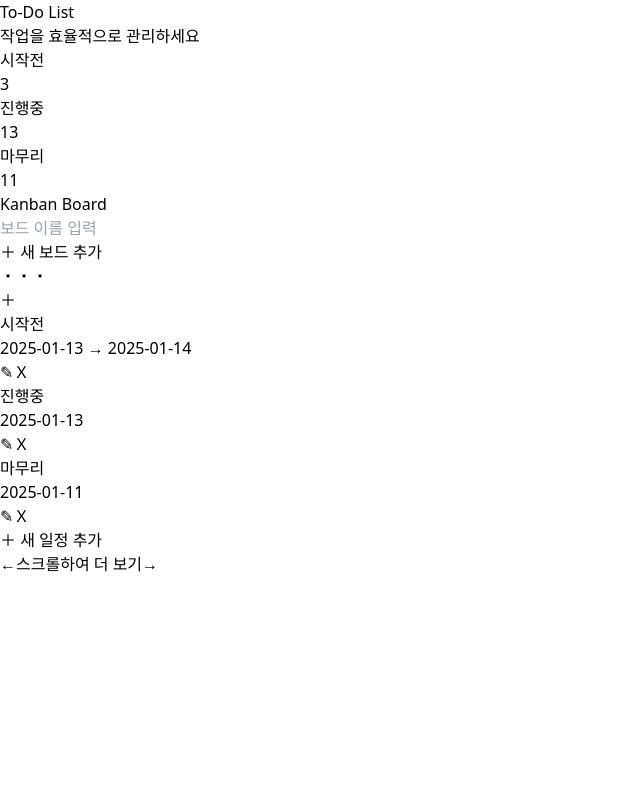
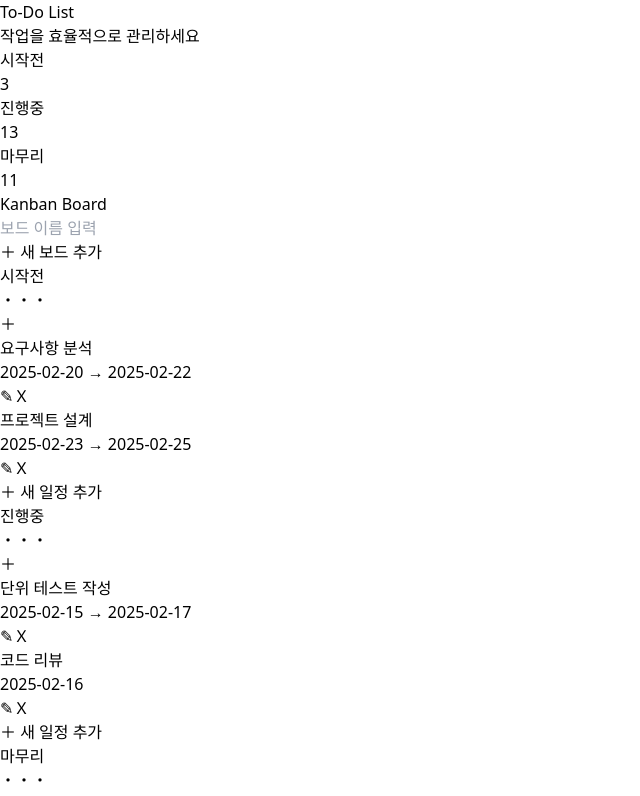
Before and after one commit to seungmin2222/LSM_ToDoPage, a Next.js app: page / in a window 1280 px wide. Shown: the top 796 px of the page, without its empty margins (0-640 px from the left). Built offline with nearby package versions, Linux system fonts and the light colour scheme.

Commit message:
✨ Feat: uuid 적용 및 보드, 아이템의 데이터 타입 재정의

```diff
--- a/src/components/todo/KanbanColumn.tsx
+++ b/src/components/todo/KanbanBoard.tsx
@@ -1,16 +1,16 @@
 'use client';
 
-import { MenuItem } from '@/types/kanban';
+import { KanbanBoard as KanbanBoardProps, MenuItem } from '@/types/kanban';
 import { useRef, useState } from 'react';
 import KanbanDropdownMenu from './KanbanDropdownMenu';
-import TodoItem from './KanbanItem';
+import KanbanItem from './KanbanItem';
 import KanbanItemForm from './KanbanItemForm';
 
-interface KanbanColumnProps {
-  title: string;
-}
-
-export default function KanbanColumn({ title }: KanbanColumnProps) {
+export default function KanbanBoard({
+  boardId,
+  title,
+  items,
+}: KanbanBoardProps) {
   const [showForm, setShowForm] = useState(false);
   const [showOptions, setShowOptions] = useState(false);
   const [isEditing, setIsEditing] = useState(false);
@@ -110,27 +110,19 @@ export default function KanbanColumn({ title }: KanbanColumnProps) {
       </div>
 
       <div className="space-y-2">
-        <TodoItem
-          id={1}
-          title={'시작전'}
-          content="1"
-          startDate={new Date('2025-01-13')}
-          endDate={new Date('2025-01-14')}
-        />
-        <TodoItem
-          id={2}
-          title={'진행중'}
-          content="2"
-          startDate={new Date('2025-01-13')}
-          endDate={new Date('2025-01-13')}
-        />
-        <TodoItem
-          id={3}
-          title={'마무리'}
-          content="3"
-          startDate={new Date('2025-01-11')}
-          endDate={new Date('2025-01-11')}
-        />
+        {items.map((item) => (
+          <KanbanItem
+            key={item.kanbanId}
+            kanbanId={item.kanbanId}
+            title={item.title}
+            content={item.content}
+            startDate={item.startDate}
+            endDate={item.endDate}
+            boardId={item.boardId}
+            order={item.order}
+            createdAt={item.createdAt}
+          />
+        ))}
         <button
           onClick={() => setShowForm(true)}
           className="w-full rounded-lg border border-gray-700 bg-gray-800/50 p-3 text-left text-gray-400 transition-all hover:bg-gray-700"
@@ -139,7 +131,13 @@ export default function KanbanColumn({ title }: KanbanColumnProps) {
         </button>
       </div>
 
-      {showForm && <KanbanItemForm onClose={() => setShowForm(false)} />}
+      {showForm && (
+        <KanbanItemForm
+          onClose={() => setShowForm(false)}
+          boardId={boardId}
+          initialData={undefined}
+        />
+      )}
     </div>
   );
 }
--- a/src/components/todo/KanbanDropdownMenu.tsx
+++ b/src/components/todo/KanbanDropdownMenu.tsx
@@ -1,11 +1,5 @@
-import { MenuItem } from '@/types/kanban';
+import { KanbanDropdownMenuProps } from '@/types/kanban';
 import { createPortal } from 'react-dom';
-
-interface KanbanDropdownMenuProps {
-  items: MenuItem[];
-  onClose: () => void;
-  position: { x: number; y: number };
-}
 
 export default function KanbanDropdownMenu({
   items,
--- a/src/components/todo/KanbanItem.tsx
+++ b/src/components/todo/KanbanItem.tsx
@@ -1,4 +1,4 @@
-import { KanbanItem as KanbanItemProps } from '@/types/kanban';
+import { KanbanItem as KanbanItemType } from '@/types/kanban';
 import { format } from 'date-fns';
 import { ko } from 'date-fns/locale';
 import { useState } from 'react';
@@ -6,12 +6,15 @@ import KanbanItemDetail from './KanbanItemDetail';
 import KanbanItemForm from './KanbanItemForm';
 
 export default function KanbanItem({
-  id,
+  kanbanId,
   title,
   content,
   startDate,
   endDate,
-}: KanbanItemProps) {
+  boardId,
+  order,
+  createdAt,
+}: KanbanItemType) {
   const [isFormOpen, setIsFormOpen] = useState(false);
   const [isDetailOpen, setIsDetailOpen] = useState(false);
 
@@ -31,13 +34,13 @@ export default function KanbanItem({
     setIsDetailOpen(true);
   };
 
-  const handleEditFromDetail = (itemId: number) => {
+  const handleEditFromDetail = (itemId: string) => {
     console.log(itemId);
     setIsDetailOpen(false);
     setIsFormOpen(true);
   };
 
-  const handleDeleteFromDetail = (itemId: number) => {
+  const handleDeleteFromDetail = (itemId: string) => {
     if (window.confirm('정말로 이 일정을 삭제하시겠습니까?')) {
       console.log('삭제', itemId);
       setIsDetailOpen(false);
@@ -86,12 +89,13 @@ export default function KanbanItem({
       {isFormOpen && (
         <KanbanItemForm
           onClose={() => setIsFormOpen(false)}
+          boardId={boardId}
           initialData={{
-            id,
+            kanbanId,
             title,
             content,
-            startDate: new Date(startDate),
-            endDate: new Date(endDate),
+            startDate,
+            endDate,
           }}
         />
       )}
@@ -99,11 +103,14 @@ export default function KanbanItem({
       {isDetailOpen && (
         <KanbanItemDetail
           item={{
-            id,
+            kanbanId,
             title,
             content,
-            startDate: new Date(startDate),
-            endDate: new Date(endDate),
+            startDate,
+            endDate,
+            boardId,
+            order,
+            createdAt,
           }}
           onEdit={handleEditFromDetail}
           onDelete={handleDeleteFromDetail}
--- a/src/components/todo/KanbanItemDetail.tsx
+++ b/src/components/todo/KanbanItemDetail.tsx
@@ -1,13 +1,6 @@
-import { KanbanItem } from '@/types/kanban';
+import { KanbanItemDetailProps } from '@/types/kanban';
 import { format } from 'date-fns';
 import { ko } from 'date-fns/locale';
-
-interface KanbanItemDetailProps {
-  item: KanbanItem;
-  onEdit: (id: number) => void;
-  onDelete: (id: number) => void;
-  onClose: () => void;
-}
 
 export default function KanbanItemDetail({
   item,
@@ -60,7 +53,7 @@ export default function KanbanItemDetail({
         <div className="flex items-center justify-between border-t border-gray-700 pt-4">
           <button
             type="button"
-            onClick={() => onDelete(item.id)}
+            onClick={() => onDelete(item.kanbanId)}
             className="rounded-lg border border-red-500/30 px-4 py-2 text-sm text-red-400 hover:border-red-500/50 hover:bg-red-500/10 hover:text-red-300"
           >
             삭제
@@ -68,7 +61,7 @@ export default function KanbanItemDetail({
           <div className="flex gap-2">
             <button
               type="button"
-              onClick={() => onEdit(item.id)}
+              onClick={() => onEdit(item.kanbanId)}
               className="rounded-lg bg-blue-500 px-4 py-2 text-sm text-white hover:bg-blue-600"
             >
               수정
--- a/src/components/todo/KanbanItemForm.tsx
+++ b/src/components/todo/KanbanItemForm.tsx
@@ -1,16 +1,13 @@
-import { KanbanItem } from '@/types/kanban';
+import { KanbanItem, KanbanItemFormProps } from '@/types/kanban';
 import { ko } from 'date-fns/locale';
 import { FormEvent, useState } from 'react';
 import DatePicker from 'react-datepicker';
 import 'react-datepicker/dist/react-datepicker.css';
-
-interface KanbanItemFormProps {
-  onClose: () => void;
-  initialData?: KanbanItem;
-}
+import { v4 as uuid } from 'uuid';
 
 export default function KanbanItemForm({
   onClose,
+  boardId,
   initialData,
 }: KanbanItemFormProps) {
   const [title, setTitle] = useState(initialData?.title ?? '');
@@ -29,12 +26,19 @@ export default function KanbanItemForm({
       return;
     }
 
-    console.log({
+    const formData: Omit<KanbanItem, 'updatedAt'> = {
+      kanbanId: initialData?.kanbanId ?? uuid(),
       title,
       content,
       startDate,
       endDate,
-    });
+      boardId,
+      order: 0,
+      createdAt: new Date(),
+    };
+
+    console.log(formData);
+    onClose();
   };
 
   return (
--- a/src/components/todo/KanbanMain.tsx
+++ b/src/components/todo/KanbanMain.tsx
@@ -1,12 +1,107 @@
-import KanbanColumn from './KanbanColumn';
+import {
+  KanbanBoard as boarKanbanBoardProps,
+  KanbanItem,
+} from '@/types/kanban';
+import { v4 as uuid } from 'uuid';
+import KanbanBoard from './KanbanBoard';
 import KanbanFooter from './KanbanFooter';
 import KanbanHeader from './KanbanHeader';
 
 export default function KanbanMain() {
+  const initialBoards: boarKanbanBoardProps[] = [
+    {
+      boardId: uuid(),
+      title: '시작전',
+      items: [
+        {
+          kanbanId: uuid(),
+          title: '요구사항 분석',
+          content: '프로젝트 요구사항 검토 및 분석',
+          startDate: new Date('2025-02-20'),
+          endDate: new Date('2025-02-22'),
+          boardId: uuid(),
+          order: 0,
+          createdAt: new Date('2025-02-19'),
+        },
+        {
+          kanbanId: uuid(),
+          title: '프로젝트 설계',
+          content: '시스템 아키텍처 및 DB 설계',
+          startDate: new Date('2025-02-23'),
+          endDate: new Date('2025-02-25'),
+          boardId: uuid(),
+          order: 1,
+          createdAt: new Date('2025-02-19'),
+        },
+      ] as KanbanItem[],
+    },
+    {
+      boardId: uuid(),
+      title: '진행중',
+      items: [
+        {
+          kanbanId: uuid(),
+          title: '단위 테스트 작성',
+          content: '각 컴포넌트 테스트 코드 구현',
+          startDate: new Date('2025-02-15'),
+          endDate: new Date('2025-02-17'),
+          boardId: uuid(),
+          order: 0,
+          createdAt: new Date('2025-02-15'),
+        },
+        {
+          kanbanId: uuid(),
+          title: '코드 리뷰',
+          content: '팀 코드 리뷰 및 수정사항 반영',
+          startDate: new Date('2025-02-16'),
+          endDate: new Date('2025-02-16'),
+          boardId: uuid(),
+          order: 1,
+          createdAt: new Date('2025-02-16'),
+        },
+      ] as KanbanItem[],
+    },
+    {
+      boardId: uuid(),
+      title: '마무리',
+      items: [
+        {
+          kanbanId: uuid(),
+          title: '단위 테스트 작성',
+          content: '각 컴포넌트 테스트 코드 구현',
+          startDate: new Date('2025-02-15'),
+          endDate: new Date('2025-02-17'),
+          boardId: uuid(),
+          order: 0,
+          createdAt: new Date('2025-02-15'),
+        },
+        {
+          kanbanId: uuid(),
+          title: '코드 리뷰',
+          content: '팀 코드 리뷰 및 수정사항 반영',
+          startDate: new Date('2025-02-16'),
+          endDate: new Date('2025-02-16'),
+          boardId: uuid(),
+          order: 1,
+          createdAt: new Date('2025-02-16'),
+        },
+      ] as KanbanItem[],
+    },
+  ];
+
   return (
     <main className="rounded-xl bg-gray-800 p-6">
       <KanbanHeader />
-      <KanbanColumn />
+      <div className="mt-8 flex gap-6 overflow-x-auto pb-4">
+        {initialBoards.map((board) => (
+          <KanbanBoard
+            key={board.boardId}
+            boardId={board.boardId}
+            title={board.title}
+            items={board.items}
+          />
+        ))}
+      </div>
       <KanbanFooter />
     </main>
   );
```
Also changed, not shown: src/types/kanban.ts (+41 -4 lines).
